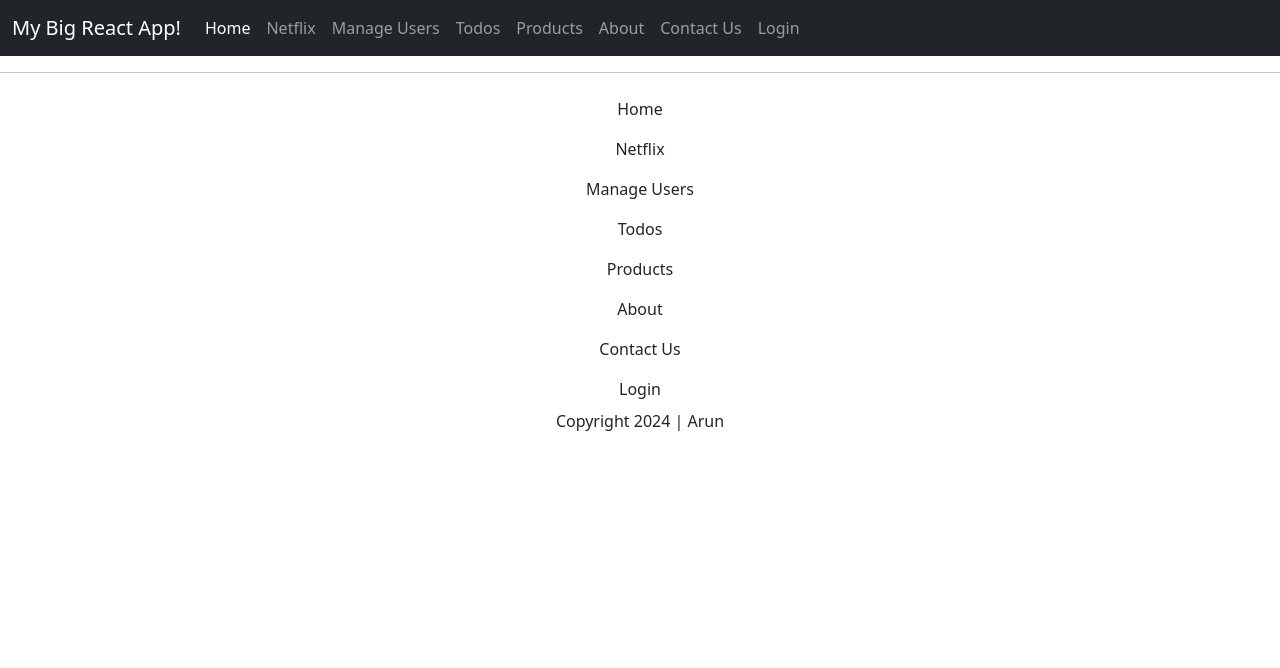
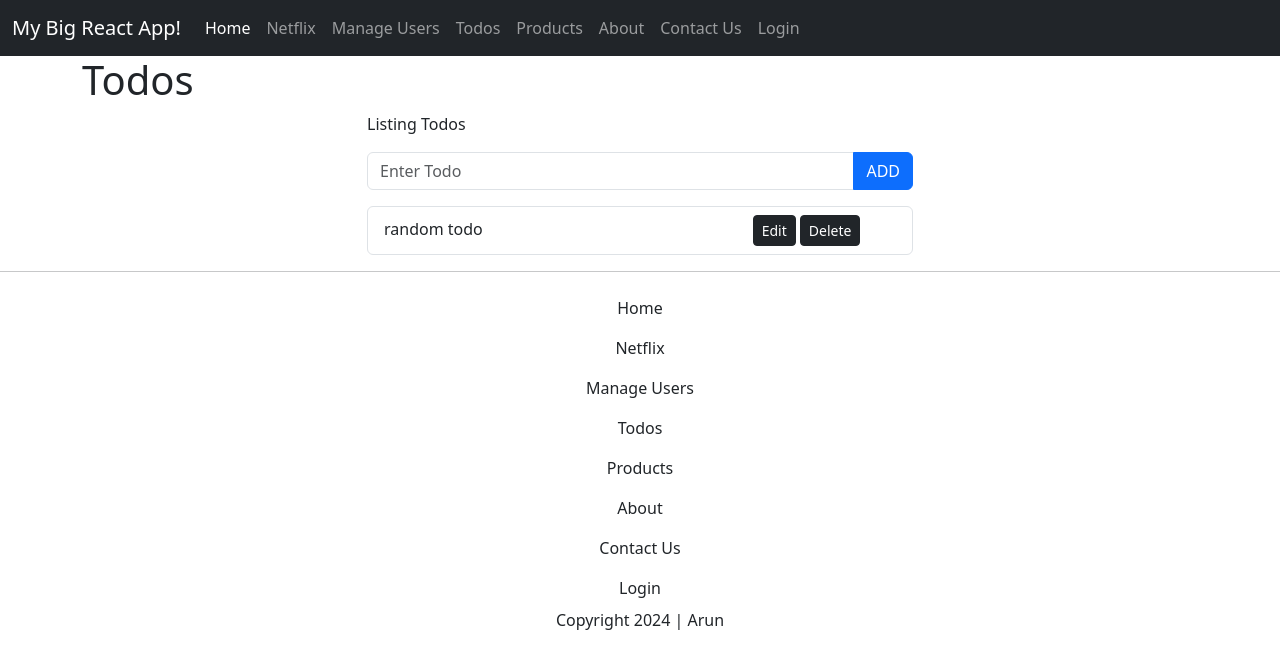
Before and after one commit to arunprabu/genesys-react-course-2024, a React (Vite) app in the folder big-react-app/: page /todos in a window 1280 px wide. Shown: the top 668 px of the page. Built offline with nearby package versions, Linux system fonts and the light colour scheme.

Commit message:
completing crud and todos

```diff
--- a/big-react-app/src/App.tsx
+++ b/big-react-app/src/App.tsx
@@ -14,6 +14,8 @@ import UsersPage from './pages/UsersPage/UsersPage';
 import AboutPage from './pages/AboutPage/AboutPage';
 import AddUser from './pages/UsersPage/AddUser';
 import UserDetails from './pages/UsersPage/UserDetails';
+import EditUserDetails from './pages/UsersPage/EditUserDetails';
+import TodosPage from './pages/TodosPage/TodosPage';
 
 const App: React.FC = () => {
   // App component is the ideal place for us to build the layout
@@ -29,7 +31,11 @@ const App: React.FC = () => {
           <Route path="/netflix" element={<NetflixPage />} />
           <Route path="/users" element={<UsersPage />} />
           <Route path="/users/add" element={<AddUser />} />
-          <Route path="/users/1" element={<UserDetails />} />
+          {/* Setting up routing congi with url param -- userId is the url param */}
+          <Route path="/users/:userId" element={<UserDetails />} />
+          <Route path="/users/:userId/edit" element={<EditUserDetails />} />
+
+          <Route path="/todos" element={<TodosPage />} />
           <Route path="/about-us" element={<AboutPage />} />
         </Routes>
       </main>
--- /dev/null
+++ b/big-react-app/src/pages/TodosPage/TodosPage.tsx
@@ -0,0 +1,92 @@
+import { useEffect, useReducer, useRef } from "react";
+import todoReducer from "../../reducers/todoReducer";
+
+const TodosPage: React.FC = () => {
+  console.log('1. Program Started');
+  const todoItemStyle = {
+    width: "72%",
+    display: "inline-block",
+  };
+
+  // to read todo input data -- let's use useRef
+  const todoInput = useRef(null);
+  console.log(todoInput);
+
+  const [todoState, todoDispatch] = useReducer(todoReducer, []);
+  // all todos will be in todoState
+  // todoDispatch is a fn to update the todoState
+
+  useEffect(() => {
+    // connect to the rest api on load
+    const todos = [
+      {
+        id: "34213242",
+        task: 'random todo',
+        isCompleted: false
+      }
+    ];
+    todoDispatch({
+      type: "GET_TODOS",
+      payload: todos,
+    });
+  }, []);
+
+  const handleAddTodo = () => {
+    console.log('Adding todo');
+    // console.log(todoInput.current.value)
+    // before dispatch connect to rest api and get this saved;
+    // calling dispatch with action object
+    todoDispatch({
+      type: "ADD_TODO",
+      payload: {
+        id: new Date().toISOString(),
+        task: todoInput.current.value,
+        isCompleted: false
+      }
+    });
+  }
+
+  console.log("2. Program Ended");
+  return (
+    <div className="row">
+      <h1>Todos</h1>
+
+      <div className="col-md-6 offset-md-3">
+        <p>Listing Todos</p>
+        <div className="input-group mb-3">
+          {/* Let's try uncontrolled component */}
+          <input
+            type="text"
+            className="form-control"
+            placeholder="Enter Todo"
+            ref={todoInput}
+          />
+          <button
+            className="btn btn-primary"
+            type="button"
+            onClick={handleAddTodo}
+          >
+            ADD
+          </button>
+        </div>
+
+        <ul className="list-group">
+          {todoState &&
+            todoState.map((todo) => {
+              return (
+                <li className="list-group-item" key={todo.id}>
+                  <span style={todoItemStyle}>{todo.task}</span>
+                  <span className="text-end">
+                    <button className="btn btn-sm btn-dark">Edit</button>{" "}
+                    <button className="btn btn-sm btn-dark">Delete</button>
+                  </span>
+                </li>
+              );
+            })}
+        </ul>
+      </div>
+    </div>
+  );
+};
+
+export default TodosPage;
--- /dev/null
+++ b/big-react-app/src/pages/UsersPage/EditUserDetails.tsx
@@ -0,0 +1,20 @@
+const EditUserDetails: React.FC = () => {
+  return (
+    <div>
+      <h1>EditUserDetails</h1>
+
+      <p>Add the bootstrap form </p>
+      <p>on load connect to the rest api -- fetch the data</p>
+      <p>prefill the form fields with the data</p>
+      <p>make the form fields editable</p>
+      <p>work on validations</p>
+      <p>work on form submission</p>
+      <p>after form submitted -- connect to rest api with PUT / PATCH</p>
+      <p>wait for the response </p>
+      <p>if success, show a message updated successfully for 3-4 seconds. </p>
+      <p> then automatically redirect to the prev page (through history)</p>
+    </div>
+  );
+}
+
+export default EditUserDetails
--- a/big-react-app/src/pages/UsersPage/UserDetails.tsx
+++ b/big-react-app/src/pages/UsersPage/UserDetails.tsx
@@ -1,7 +1,36 @@
-import React from "react";
-import { Link } from "react-router-dom";
+import axios from "axios";
+import React, { useEffect, useState } from "react";
+import { Link, useParams } from "react-router-dom";
+import { IUser } from "../../models/UserTypes";
 
 const UserDetails: React.FC = () => {
+  // TODO: implement loader and error handling
+  const [user, setUser] = useState<IUser>();
+  // Let's read the url param using react-router-dom
+  const { userId } = useParams();
+  // Let's read the query param
+  // const [queryParams] = useSearchParams();
+  // console.log(queryParams.get('ref'));
+
+  const getUserDetails = async () => {
+    try {
+      const response = await axios.get(
+        `https://jsonplaceholder.typicode.com/users/${userId}`
+      );
+      console.log(response.data);
+      setUser(response.data);
+    } catch (error) {
+      // Handle errors
+      console.log(error);
+    }
+  };
+
+  useEffect(() => {
+    console.log("Inside useEffect");
+
+    getUserDetails();
+  }, []);
+
   return (
     <>
       <h1>User Details</h1>
@@ -9,11 +38,13 @@ const UserDetails: React.FC = () => {
         Go Back
       </Link>
       <div className="card">
-        <div className="card-header">You are seeing details of User ID: 1</div>
+        <div className="card-header">
+          You are seeing details of User ID: {user?.id}
+        </div>
         <div className="card-body">
-          <h5 className="card-title">Name: John</h5>
-          <p className="card-text">E-Mail: j@k.com</p>
-          <p className="card-text">Phone: 435678945</p>
+          <h5 className="card-title">Name: {user?.name}</h5>
+          <p className="card-text">E-Mail: {user?.email}</p>
+          <p className="card-text">Phone: {user?.phone}</p>
 
           <div>
             <Link to="edit" className="btn btn-primary">
--- a/big-react-app/src/pages/UsersPage/UsersPage.tsx
+++ b/big-react-app/src/pages/UsersPage/UsersPage.tsx
@@ -80,7 +80,6 @@ const UsersPage: React.FC = () => {
               <div className="card">
                 <div className="card-body">
                   <h5 className="card-title">{user.name}</h5>
-                  <p className="card-text">Email: {user.email}</p>
                   <p className="card-text">Phone: {user.phone}</p>
                   <Link to={`/users/${user.id}`}>View Details</Link>
                 </div>
--- /dev/null
+++ b/big-react-app/src/reducers/todoReducer.ts
@@ -0,0 +1,37 @@
+/*
+Reducer
+----
+  * is function that must take in two params (state, action)
+  * this fn must return state
+  * we will never execute this fn directly
+  * This fn can be executed ONLY by dispatching an action from comp
+
+*/
+
+interface Todo {
+  id?: string;
+  task: string;
+  isCompleted: boolean;
+}
+
+// Let's identify the possible action types in todo app
+type Action =
+  | { type: "GET_TODOS"; payload: Todo[] }
+  | { type: "ADD_TODO"; payload: Todo };
+
+function todoReducer(state: Todo[], action: Action): Todo[] {
+  // based on the action type this must return state
+  console.log(action);
+  switch (action.type) {
+    case "ADD_TODO":
+      return [...state, action.payload];
+
+    case 'GET_TODOS':
+      return action.payload;
+
+    default:
+      return state;
+  }
+}
+
+export default todoReducer;
```
Also changed, not shown: big-react-app/Notes.txt, big-react-app/Todos.txt.
